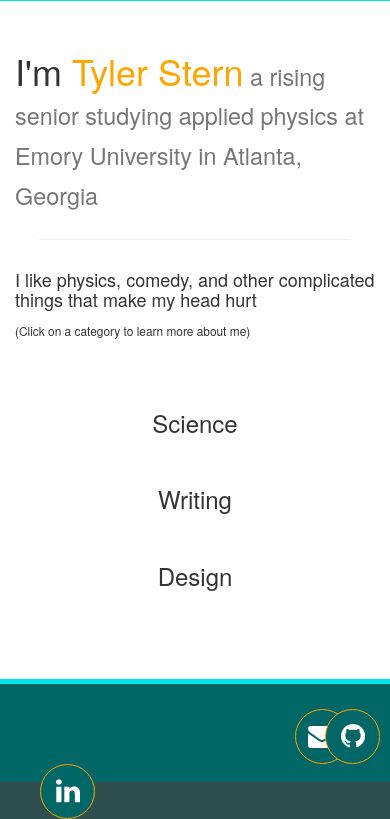
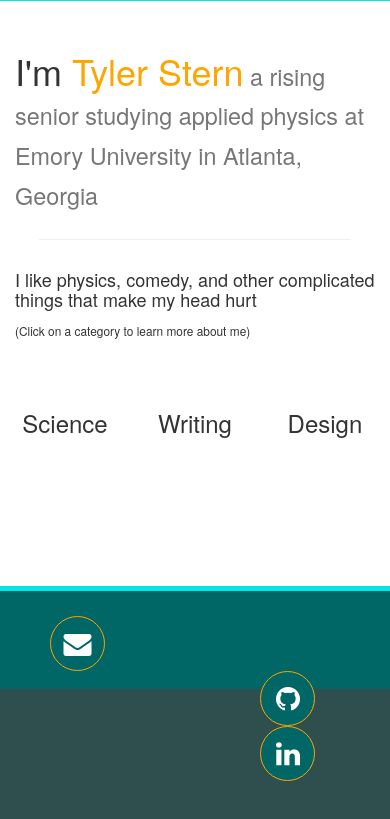
Before and after one commit to Tylerjst/Tylerjst.github.io, a plain HTML site: page index.html in a window 390 px wide. Shown: the part 562-1381 px from the top of the page. After the commit the page ends 1353 px from the top, so only its background shows below. Drawn offline with nearby package versions, Linux system fonts and the light colour scheme; grey boxes are pictures that could not be loaded.

Commit message:
changed contact div

```diff
--- a/index.html
+++ b/index.html
@@ -54,22 +54,22 @@ google.load("jqueryui", "1.5.2");
     <div class = "moreStuff">
         <div class = "container">
             <div class ="row">
-                <div class ="col-md-4" id="sci">
+                <div class ="col-xs-4" id="sci">
                   <div class = "box box-sci">
                     <h3 class = "text-center">Science</h3>
                     <p class = "text-center subStuff1">Science rules</p>
                   </div>
                 </div>
-                <div class = "col-md-4" id ="wri">
+                <div class = "col-xs-4" id ="wri">
                   <div class = "box box-wri">
                     <h3 class = "text-center">Writing</h3>
                     <p class = "text-center subStuff2">I'm funny. Sometimes.</p>
                   </div>
                 </div>
-                <div class = "col-md-4" id="des">
+                <div class = "col-xs-4" id="des">
                   <div class = "box box-des">
                     <h3 class = "text-center">Design</span></h3>
-                    <p class = "text-center subStuff3">I like to make things look pretty</p>
+                    <p class = "text-center subStuff3">I'm also colorblind, but somehow I make it work</p>
                   </div>
                 </div>
             </div>
@@ -164,31 +164,35 @@ google.load("jqueryui", "1.5.2");
 
 
 
-                        <div class =  "col-xs-offset-9 col-xs-1" style="text-align:right;">
+                        <div class =  "col-xs-1" >
                           <!-- <p>Check out my resume, my LinkedIn, or send me an email</p>-->
                           <a href = "mailto:tyler.jst@gmail.com">
                           <button class= "btn btn-default">
-                              <i class = "fa fa-envelope fa-2x"style="padding-right:1px;" ></i>
+                              <i class = "fa fa-envelope fa-2x"style="padding-right:px;" ></i>
                           </button>
                           </a>
                         </div>
-                        <div class = "col-xs-1 text-center">
+                        <div class = "col-xs-offset-5 col-xs-6 pull-right">
                           <!-- <p>Check out my resume, my LinkedIn, or send me an email</p>-->
-                          <a href = "https://github.com/Tylerjst" target="_blank">
+                            <ul class = "pull-right">
+                              <li>
+                              <a href = "https://github.com/Tylerjst" target="_blank" >
                               <button class= "btn btn-default">
                                 <i class = "fa fa-github fa-2x" style="padding-left:1px;"></i>
                               </button>
                               </a>
-
-                        </div>
-                        <div class = "col-xs-1 ">
-                          <!-- <p>Check out my resume, my LinkedIn, or send me an email</p>-->
-                          <a href = "https://www.linkedin.com/in/tjstern" target="_blank">
-                          <button class= "btn btn-default">
+                              </li>
+                              <li>
+                              <a href = "https://www.linkedin.com/in/tjstern" target="_blank" >
+                              <button class= "btn btn-default ">
                                 <i class = "fa fa-linkedin fa-2x" style="padding-left:1px;"></i>
                               </button>
                               </a>
+                            </li>
+                          </ul>
+
                         </div>
+
                     </div>
                 </div>
 
--- a/style.css
+++ b/style.css
@@ -127,6 +127,16 @@
 
 }
 
+.contact a{
+  margin:10px;
+  text-align: right;
+}
+
+.contact li{
+  list-style: none;
+  display: inline;
+}
+
 .btn{
   background-color: #006666;
   color: white;
@@ -137,12 +147,6 @@
 }
 
 
-.contact i{
-  /*text-align: center;
-  display: table-cell;
-  margin-left: auto;
-  margin-right: auto;*/
-}
 
 .mas-info{
 
```
Lines whose indentation alone changed are shown as unchanged.
